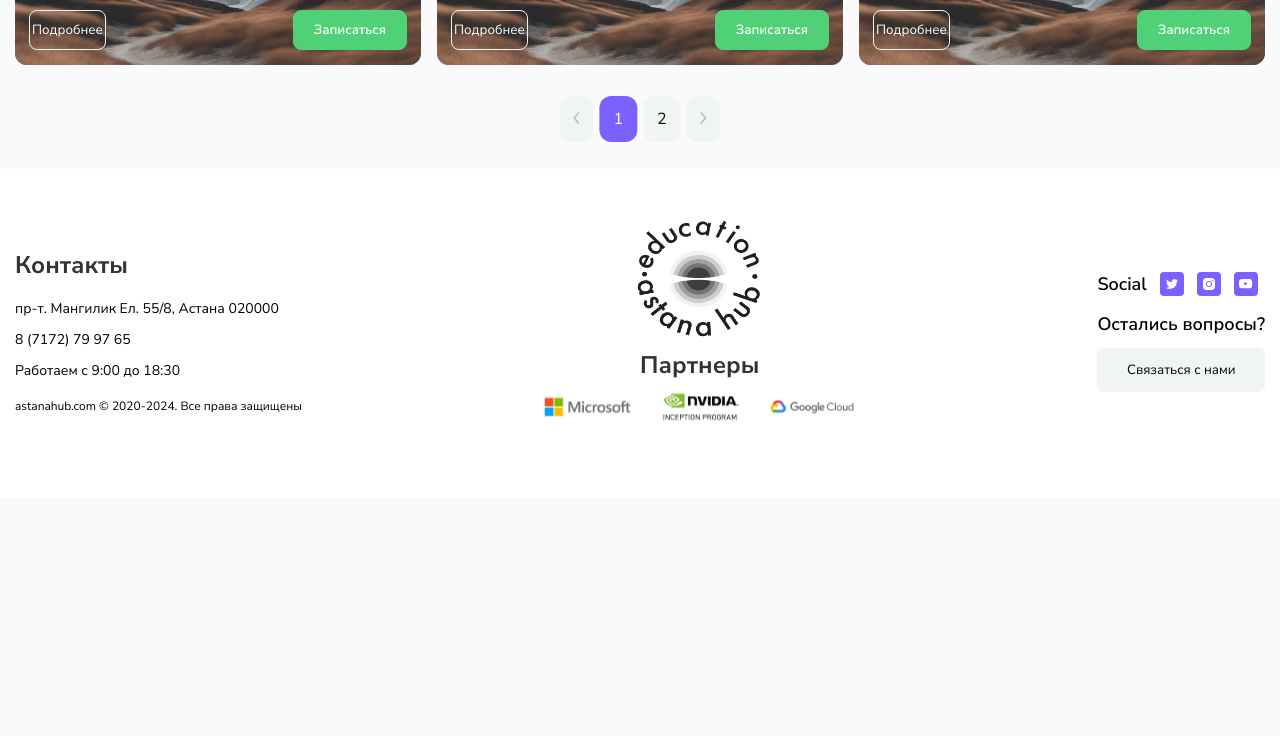
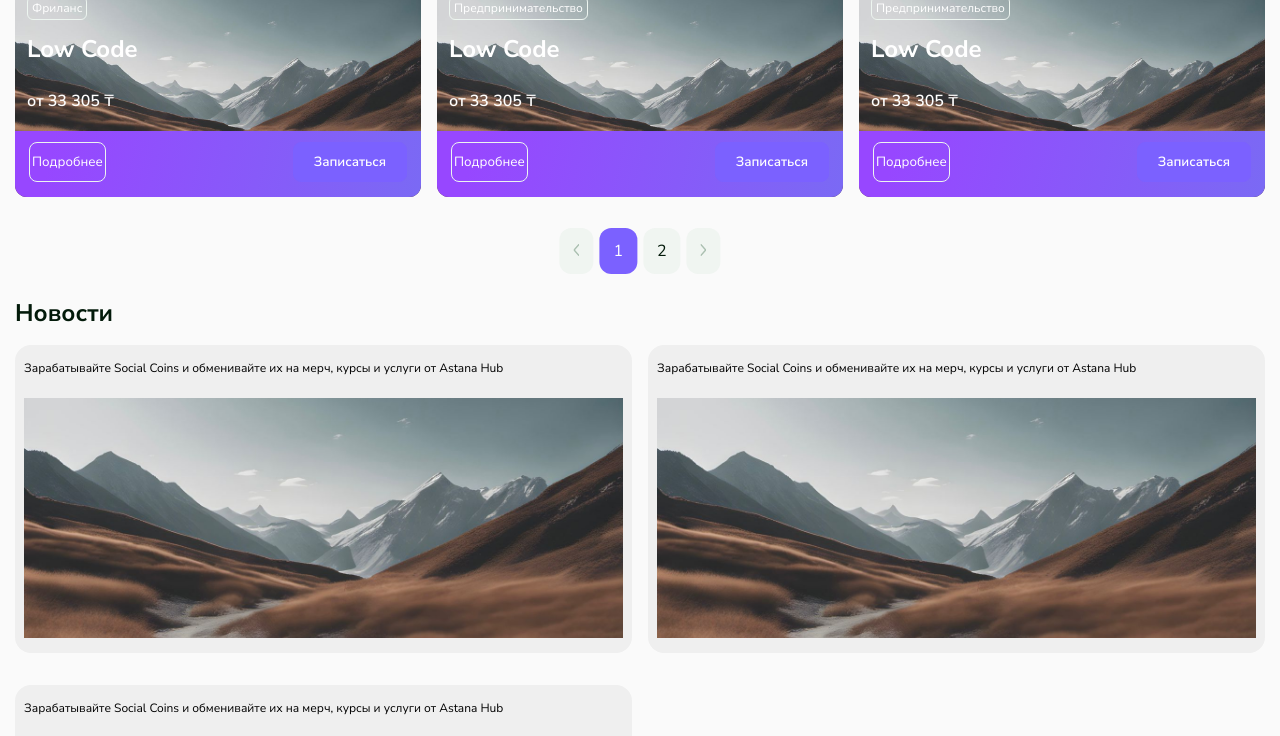
Before and after one commit to Azamat32/AstanaHub, a Vue app: page / in a window 1280 px wide. Shown: the part 1480-2216 px from the top of the page. Before the commit the page ends 1978 px from the top, so only its background shows below. Built offline with nearby package versions, Linux system fonts and the light colour scheme.

Commit message:
add news card

```diff
--- a/src/components/Modal/Modal.vue
+++ b/src/components/Modal/Modal.vue
@@ -52,16 +52,15 @@ export default {
     };
   },
   methods: {
-    // togglePlayPause() {
-    //   const video = this.$refs.videoPlayer;
-    //   if (video.paused) {
-    //     video.play();
-    //   } else {
-    //     video.pause();
-    //   }
-    //   this.isPlaying = !this.isPlaying;
-    // },
 
+    activateModalWithDelay() {
+      setTimeout(() => {
+        this.$nextTick(() => {
+          this.$emit("transition-started");
+          this.$emit("activate-modal");
+        });
+      }, 100);
+    },
     closeActiveModal() {
       this.$emit("close"); // Emitting a close event to the parent component
     },
@@ -69,6 +68,10 @@ export default {
   },
   computed: {
     isActive() {
+      if(this.active){
+        this.activateModalWithDelay();
+
+      }
       return this.active;
     },
   },
@@ -93,9 +96,18 @@ export default {
   background-color:rgba(0, 0, 0, 0.5);
   transition: 0.4s;
   position: fixed;
+  height: 0%;
+  z-index: 5;
+  bottom: -100%;
+  transition: bottom 0.8s ease, height 0.4s ease;
+}
+.modal.active {
+  overflow: hidden;
+  width: 100%;
+  left: 0;
+  bottom: 0%;
   height: 100%;
-  transform: translateY(100%);
-  z-index: 5;
+  transition: 0.4s;
 }
 .modal_video {
   position: relative;
@@ -119,15 +131,7 @@ export default {
   cursor: pointer;
   left: 50%;
 }
-.modal.active {
-  position: fixed;
-  overflow: hidden;
-  width: 100%;
-  left: 0;
-  bottom: 100%;
 
-  transition: 0.4s;
-}
 .modal_inner {
   margin: 150px auto;
   max-width: 700px;
--- /dev/null
+++ b/src/components/NewsCard/NewsCard.vue
@@ -0,0 +1,59 @@
+<template>
+  <div class="news_card">
+    <div class="news_card_inner">
+      <div class="news_card_text">
+        <p>{{ item.description }}</p>
+      </div>
+      <div class="news_card_img">
+        <img src="../../assets/test.jpg" alt="news_image" />
+      </div>
+    </div>
+  </div>
+</template>
+
+<script>
+export default {
+  name: "newsCard-template",
+  props: {
+    item: {
+      type: Object,
+      required: true,
+    },
+  },
+};
+</script>
+
+<style scoped>
+.news_card {
+  background: rgba(239, 239, 239, 1);
+  border-radius: 16px;
+  padding: 15px 9px;
+  margin-bottom: 16px;
+}
+.news_card_text {
+    margin-bottom: 22px;
+}
+.news_card_text p {
+  color: rgba(0, 0, 0, 1);
+  font-weight: 400;
+  font-size: 12px;
+}
+.news_card_img {
+  height: 10vh;
+  width: 100%;
+}
+.news_card_img img {
+  width: 100%;
+  object-fit: cover;
+  height: 100%;
+}
+@media (max-width: 1285px) {
+
+
+.news_card_img {
+  height: 30vh;
+  width: 100%;
+}
+
+}
+</style>
--- a/src/components/Slider/Slider.vue
+++ b/src/components/Slider/Slider.vue
@@ -44,8 +44,21 @@
             </div>
           </div>
         </div>
+        <div class="main_content_right_news mobile_filter">
+          <div class="content_right_news_title">
+            <h3>Новости</h3>
+          </div>
+          <div class="content_right_news_wrap">
+            <NewsCard
+              v-for="(item, index) in newsItems"
+              :key="'news-' + index"
+              :item="item"
+            ></NewsCard>
+          </div>
+        </div>
       </div>
       <div class="main_content_right big_display">
+        <div class="main_content_right_form">
           <div class="form_input">
             <div class="form_input_text">
               <img src="../../assets/search.svg" alt="" />
@@ -96,6 +109,19 @@
             </div>
           </div>
         </div>
+        <div class="main_content_right_news">
+          <div class="content_right_news_title">
+            <h3>Новости</h3>
+          </div>
+          <div class="content_right_news_wrap">
+            <NewsCard
+              v-for="(item, index) in newsItems"
+              :key="'news-' + index"
+              :item="item"
+            ></NewsCard>
+          </div>
+        </div>
+      </div>
     </div>
     <Modal
       v-if="activeItem"
@@ -110,12 +136,14 @@
 import SliderCardVue from "../SliderCard/SliderCard.vue";
 import Modal from "../Modal/Modal.vue";
 import MobileCard from "../MobileCard/MobileCard.vue";
+import NewsCard from "../NewsCard/NewsCard.vue";
 export default {
   name: "Slider-template",
   components: {
     SliderCardVue,
     Modal,
     MobileCard,
+    NewsCard,
   },
   data() {
     return {
@@ -134,6 +162,20 @@ export default {
         { label: "Фриланс", active: false },
         { label: "Карьера", active: false },
         { label: "Все", active: true },
+      ],
+      newsItems: [
+        {
+          description:
+            "Зарабатывайте Social Coins и обменивайте их на мерч, курсы и услуги от Astana Hub",
+        },
+        {
+          description:
+            "Зарабатывайте Social Coins и обменивайте их на мерч, курсы и услуги от Astana Hub",
+        },
+        {
+          description:
+            "Зарабатывайте Social Coins и обменивайте их на мерч, курсы и услуги от Astana Hub",
+        },
       ],
       sliderItems: [
         {
--- a/src/components/SliderCard/SliderCard.vue
+++ b/src/components/SliderCard/SliderCard.vue
@@ -1,5 +1,5 @@
 <template>
-  <div class="slider_item" @click="handleClick">
+  <div class="slider_item" >
     <div class="slider_item_banner">
       <img src="../../assets/test.jpg" alt="" />
     </div>
@@ -9,7 +9,7 @@
       <h2>{{ item.price }}</h2>
     </div>
     <div class="slider_item_button">
-      <button class="btn">Подробнее</button>
+      <button @click="handleClick" class="btn">Подробнее</button>
       <button class="slider_register_btn">Записаться</button>
       <!-- <button class=" btn circle">
         <svg
@@ -67,22 +67,26 @@ export default {
   height: 100%;
 }
 .slider_item_hover_text p {
+  transition: 0.4s;
+
   font-size: 12px;
   line-height: 16px;
   font-weight: 400;
   display: -webkit-box;
   -webkit-box-orient: vertical;
-  -webkit-line-clamp: 5;
+  -webkit-line-clamp: 3;
   overflow: hidden;
   text-overflow: ellipsis;
 }
 .slider_item_hover_text {
   position: absolute;
+  transition: 0.4s;
+
   background: linear-gradient(103.57deg, #9747ff 9.31%, #7a6af4 100%);
   color: #fff;
-  padding: 45px 14px;
+  padding: 90px 14px 0px 14px;
   transition: bottom 0.8s ease, height 0.4s ease;
-  bottom: -100%;
+  bottom: -11%;
   z-index: 2;
   height: 0%;
 }
@@ -127,7 +131,8 @@ export default {
 .slider_item_text h1 {
   font-weight: 700;
   font-size: 24px;
-  z-index: 2;
+  margin-bottom: 25px;
+  z-index: 4;
   position: relative;
 }
 .slider_item_button {
@@ -141,8 +146,8 @@ export default {
 }
 
 .slider_register_btn {
-  background: rgba(80, 209, 119, 1);
-  border: 1px solid rgba(80, 209, 119, 1);
+  background: rgba(123, 97, 255, 1);
+  border: 1px solid rgba(123, 97, 255, 1);
   color: rgba(255, 255, 255, 1);
   border-radius: 8px;
   padding: 10px 20px;
@@ -155,7 +160,9 @@ export default {
   background: rgba(123, 97, 255, 1);
 }
 .slider_item_button .btn:hover {
-  border: 1px solid rgba(80, 209, 119, 1);
+  border: 1px solid rgba(123, 97, 255, 1);
+
+
 }
 .slider_item_button .btn {
   border: 1px solid rgba(237, 245, 240, 1);
--- a/src/pages/MainPage.vue
+++ b/src/pages/MainPage.vue
@@ -4,9 +4,12 @@
     <navbar></navbar>
     <div class="container">
       <div class="main_content_wrap">
+        <div class="main_welcome mobile_filter">
+          <h1>Привет, Алибек! ✌️</h1>
+        </div>
         <MenuList></MenuList>
         <div class="main_content_wrap_right">
-          <div class="main_welcome">
+          <div class="main_welcome big_display ">
             <h1>Привет, Алибек! ✌️</h1>
           </div>
           <div class="mobile_image_banner">
@@ -40,11 +43,11 @@ export default {
 </script>
 
 <style>
-.main_content_wrap{
+.main_content_wrap {
   display: flex;
   gap: 32px;
 }
-.main_content_wrap_right{
+.main_content_wrap_right {
   width: 80%;
 }
 .main_welcome {
@@ -67,7 +70,7 @@ export default {
   width: 15%;
 }
 .main_tab_content {
-  width: 70%;
+  width: 73%;
 }
 .menu_list button {
   display: flex;
@@ -100,7 +103,7 @@ export default {
   padding-top: 12px;
   display: flex;
   gap: 50px;
-  padding-bottom: 84px;
+  padding-bottom: 6px;
   position: relative;
   flex-wrap: wrap;
 }
@@ -127,7 +130,7 @@ export default {
 .main_content_center_tab button.active {
   background: rgba(123, 97, 255, 1);
 }
-.main_content_slider{
+.main_content_slider {
   position: relative;
 }
 .main_content_slider_wrap {
@@ -138,7 +141,7 @@ export default {
   gap: 16px;
 }
 .main_content_right {
-  width: 25%;
+  width: 22%;
 }
 .form_input {
   display: flex;
@@ -206,7 +209,7 @@ export default {
   align-items: center;
   margin-bottom: 12px;
 }
-.form_check img{
+.form_check img {
   display: none;
 }
 .form_check_input {
@@ -252,7 +255,14 @@ export default {
   top: 10px;
   cursor: pointer;
 }
-
+.content_right_news_title {
+  margin-bottom: 16px;
+}
+.content_right_news_title h3 {
+  font-size: 24px;
+  font-weight: 700;
+  color: rgba(3, 26, 10, 1);
+}
 .slider_pagination {
   display: flex;
   list-style: none;
@@ -311,11 +321,25 @@ export default {
 .mobile_filter {
   display: none;
 }
+@media (max-width: 900px) {
+  .main_content_slider_wrap {
+    grid-template-columns: 1fr 1fr;
+  }
+}
 @media (max-width: 1285px) {
-  .main_content_wrap{
+  .main_content_wrap {
     flex-wrap: wrap;
   }
-  .main_content_wrap_right{
+  .main_content_right_news {
+    margin-top: 100px;
+  }
+  .content_right_news_wrap {
+    grid-template-columns: 1fr 1fr;
+    display: grid;
+  flex-wrap: wrap;
+  gap: 16px;
+}
+  .main_content_wrap_right {
     width: 100%;
   }
   .main_tab_content {
@@ -342,6 +366,13 @@ export default {
   }
 }
 @media (max-width: 480px) {
+  .content_right_news_wrap {
+    grid-template-columns: 1fr;
+    display: grid;
+  flex-wrap: wrap;
+  gap: 16px;
+}
+
   .main_left,
   .main_content_right {
     display: none;
```
Also changed, not shown: src/assets/astan_hub.png (added). Lines whose indentation alone changed are shown as unchanged.
